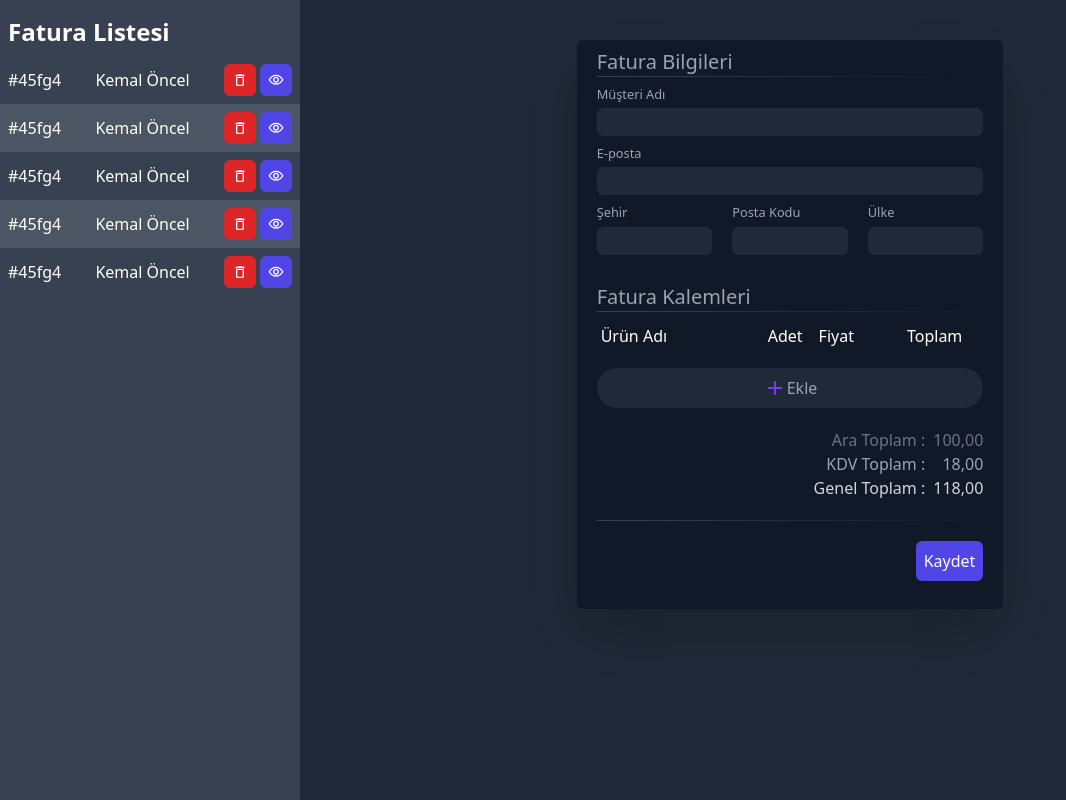
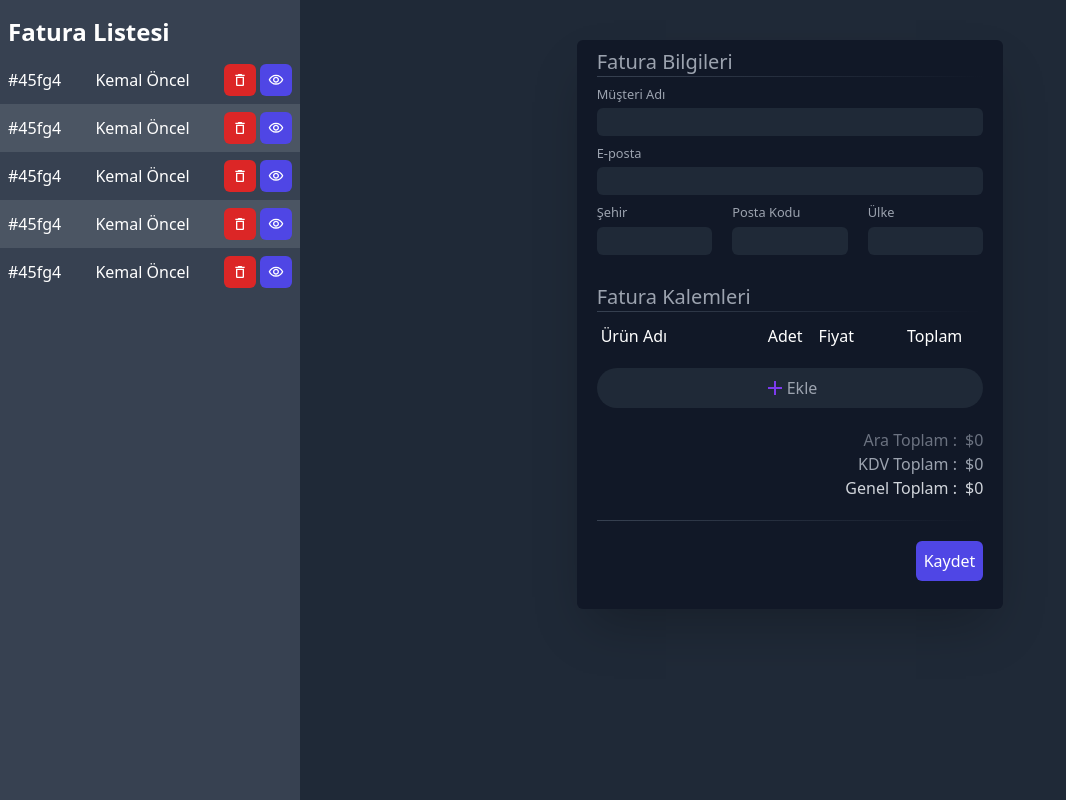
Before and after one commit to kemaloncell/invoice-app, a Vue app: page / in a window 1280 px wide. Shown: the whole page, without its empty margins (0-1066 px from the left). Built offline with nearby package versions, Linux system fonts and the light colour scheme.

Commit message:
create tax calculate

```diff
--- a/src/components/appInvoiceContent.vue
+++ b/src/components/appInvoiceContent.vue
@@ -9,11 +9,11 @@
 
   </div>
   <!-- Summary -->
-    <invoice-summary />
+    <invoice-summary :items="state.items" />
 
   <hr class="bg-gradient-to-r h-[1px] border-none from-gray-700 mt-5" />
   <div class="actionbar text-right my-5">
-    <button class="purple-button">Kaydet</button>
+    <button @click="CalculatePrice"  class="purple-button">Kaydet</button>
   </div>
   </section>
 </template>
@@ -46,11 +46,15 @@ const AddInvoiceItem= () => {
 }
 
 const DeleteInvoiceItem = (invoiceItem) => {
-  console.log(state.items,'before')
   // itemlarda id 'ye göre parametre olarak gelen itema eşit olmayanları tekrar listeler, eşit olanı filtreler yani siler
  state.items = state.items.filter(item => item.id !== invoiceItem.id)
-  console.log(state.items,'after')
 }
 provide('DeleteInvoiceItem', DeleteInvoiceItem)
 
+const CalculatePrice = () => {
+
+}
+
+
+
 </script>
--- a/src/components/invoiceItem.vue
+++ b/src/components/invoiceItem.vue
@@ -3,7 +3,7 @@
 <input v-model="item.name" autocomplete="off" type="text" class="input w-[200px] mr-2" />
 <input v-model="item.quantity" autocomplete="off" type="text" class="input w-[50px] mr-2" />
 <input v-model="item.unit_price" autocomplete="off" type="text" class="input w-[100px] mr-2" />
-<span class="p-1 text-center text-gray-400">${{ totalPrice }}</span>
+<span class="p-1 text-center text-gray-400">${{ item.total_price }}</span>
 <div class="text-right flex-grow">
   <button @click="DeleteInvoiceItem(item)" class="delete-button">
     <svg xmlns="http://www.w3.org/2000/svg" class="fill-current" height="24" viewBox="0 0 24 24" width="24">
@@ -15,7 +15,7 @@
 </div>
 </template>
 <script setup>
-import { computed, inject } from "vue";
+import { computed, watch ,inject } from "vue";
 
 const props = defineProps({
   item: {
@@ -24,5 +24,8 @@ const props = defineProps({
 })
 
 const totalPrice = computed(() =>  props.item.quantity * props.item.unit_price)
+watch(totalPrice, (totalPrice) => {
+  props.item.total_price = totalPrice
+})
 const DeleteInvoiceItem = inject('DeleteInvoiceItem')
 </script>
--- a/src/components/invoiceSummary.vue
+++ b/src/components/invoiceSummary.vue
@@ -6,11 +6,31 @@
       <div class="text-gray-300">Genel Toplam :</div>
     </div>
     <div class="text-right">
-      <div class="text-gray-500">100,00</div>
-      <div class="text-gray-400">18,00</div>
-      <div class="text-gray-300">118,00</div>
+      <div class="text-gray-500">${{subTotal}}</div>
+      <div class="text-gray-400">${{taxTotal}}</div>
+      <div class="text-gray-300">${{taxRate}}</div>
     </div>
   </div>
 </template>
 <script setup>
+
+import {computed} from "vue";
+
+const props = defineProps({
+  items: {
+    type: Array,
+  },
+})
+
+const subTotal = computed(() => props.items.reduce((acc, item) => {
+  return acc + item.total_price;
+}, 0));
+
+const taxTotal = computed(() => (subTotal.value * 0.18));
+
+const taxRate = computed(() => subTotal.value + taxTotal.value)
+
+
+
+
 </script>
```
